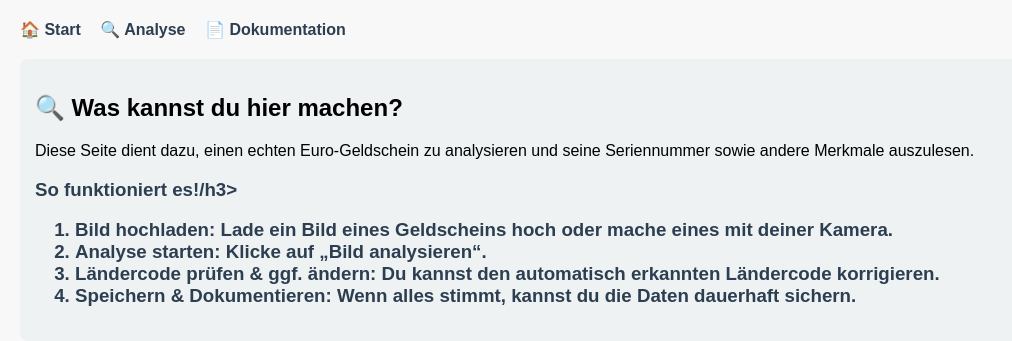
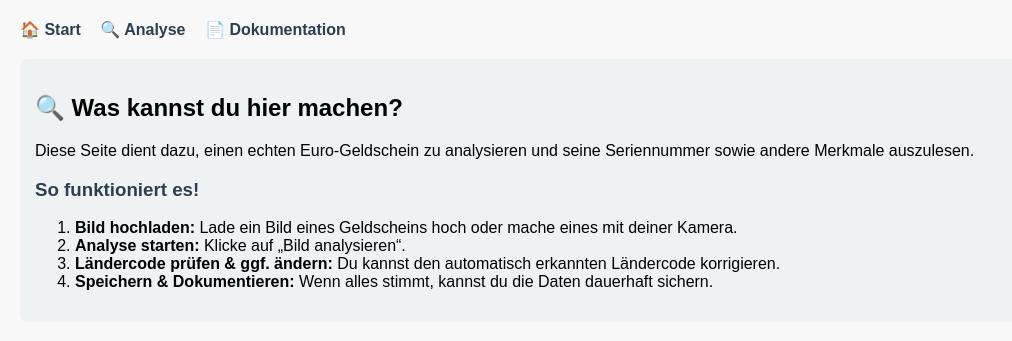
Before and after one commit to intiequals1/EuroNoteScanner, a plain HTML site: page index.html in a window 1280 px wide. Shown: the top 341 px of the page, without its empty margins (0-1012 px from the left). Drawn offline with Linux system fonts and the light colour scheme.

Commit message:
Update index.html

```diff
--- a/index.html
+++ b/index.html
@@ -83,7 +83,7 @@
         <h2>🔍 Was kannst du hier machen?</h2>
         <p>Diese Seite dient dazu, einen echten Euro-Geldschein zu analysieren und seine Seriennummer sowie andere Merkmale auszulesen.</p>
 
-        <h3>So funktioniert es!/h3>
+        <h3>So funktioniert es!</h3>
         <ol>
             <li><strong>Bild hochladen:</strong> Lade ein Bild eines Geldscheins hoch oder mache eines mit deiner Kamera.</li>
             <li><strong>Analyse starten:</strong> Klicke auf „Bild analysieren“.</li>
```
